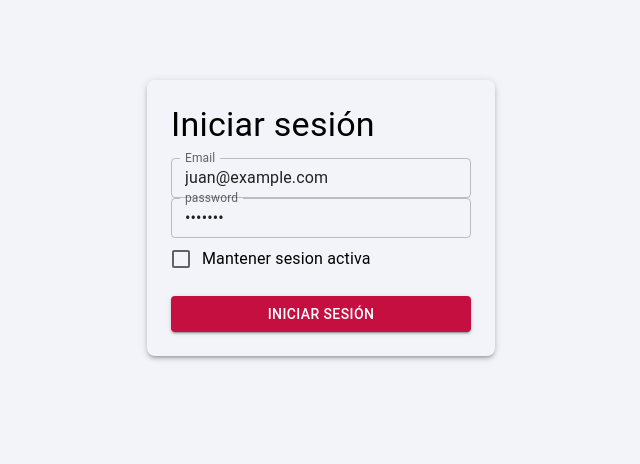
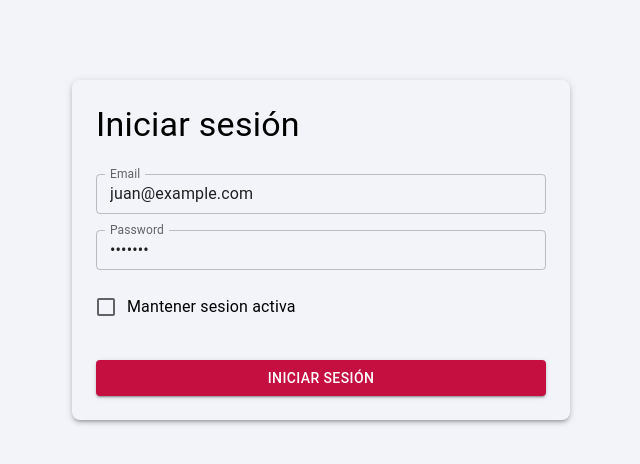
Before and after one commit to dvidaillet/powerloads-mio-vite, a React (Vite) app: page /login in a window 1280 px wide. Shown: the top 464 px of the page, without its empty margins (319-959 px from the left). Built offline with nearby package versions, Linux system fonts and the light colour scheme.

Commit message:
add translates to inputs form field

```diff
--- a/public/locales/en/translation.json
+++ b/public/locales/en/translation.json
@@ -59,7 +59,16 @@
     "lastNameRequired": "The last name field is required",
     "emailRequired": "The email field is required",
     "emailIncorrectFormat": "The email format is invalid",
-    "roleRequired": "You must select a role"
+    "roleRequired": "You must select a role",
+    "passwordRequired": "The password field is required"
+  },
+  "formFields": {
+    "password": "Password",
+    "lastNameRequired": "The last name field is required",
+    "emailRequired": "The email field is required",
+    "emailIncorrectFormat": "The email format is invalid",
+    "roleRequired": "You must select a role",
+    "passwordRequired": "The password field is required"
   },
   "addUserModal": {
     "title": "Add new user"
--- a/src/components/Form/Input/FormInput.tsx
+++ b/src/components/Form/Input/FormInput.tsx
@@ -1,5 +1,6 @@
 import React from "react";
 import { Controller } from "react-hook-form";
+import { useTranslation } from "react-i18next";
 import { TextField } from "@mui/material";
 
 interface FormInputProps {
@@ -20,6 +21,7 @@ const FormInputComponent: React.FC<FormInputProps> = ({
   errorMessage,
   defaultValue = "",
 }) => {
+  const { t } = useTranslation();
   return (
     <Controller
       name={name}
@@ -28,7 +30,7 @@ const FormInputComponent: React.FC<FormInputProps> = ({
       render={({ field }) => (
         <TextField
           {...field}
-          label={label}
+          label={t(label)}
           variant="outlined"
           fullWidth
           size="small"
--- a/src/components/Form/Select/FormSelect.tsx
+++ b/src/components/Form/Select/FormSelect.tsx
@@ -33,10 +33,10 @@ const FormSelectComponent: React.FC<FormSelectProps> = ({
       control={control}
       render={({ field }) => (
         <FormControl fullWidth error={!!errorMessage}>
-          <InputLabel>{label}</InputLabel>
+          <InputLabel>{t(label)}</InputLabel>
           <Select
             {...field}
-            label={label}
+            label={t(label)}
             size="small"
             value={field.value || ""} // Asegúrate de que sea un string
             input={<OutlinedInput sx={{ marginTop: 1 }} label={label} />}
--- a/src/modules/loguin/LoguinView.tsx
+++ b/src/modules/loguin/LoguinView.tsx
@@ -18,7 +18,7 @@ const LoguinView = () => {
     defaultValues: {
       email: "juan@example.com",
       password: "1224456",
-      activeSection:false,
+      activeSection: false,
     },
   });
 
@@ -30,12 +30,15 @@ const LoguinView = () => {
   return (
     <Box
       sx={{
-        width: 300,
+        width: 450,
         margin: "auto",
         mt: 10,
         p: 3,
         boxShadow: 3,
         borderRadius: 2,
+        display: "flex",
+        flexDirection: "column",
+        gap: 2,
       }}
       component="form"
       onSubmit={handleSubmit(onSubmit)}
@@ -46,18 +49,22 @@ const LoguinView = () => {
       <FormInputComponent
         name="email"
         control={control}
-        label="Email"
+        label="headerColumns.email"
         type="email"
         errorMessage={t(errors.email?.message || "")}
       />
       <FormInputComponent
         name="password"
         control={control}
-        label="password"
+        label="formFields.password"
         type="password"
         errorMessage={t(errors.email?.message || "")}
       />
-      <FormCheckboxComponent control={control} label="Mantener sesion activa" name="activeSection" />
+      <FormCheckboxComponent
+        control={control}
+        label="Mantener sesion activa"
+        name="activeSection"
+      />
 
       <Button
         fullWidth
--- a/src/modules/users/components/AddUserForm/AddUserForm.tsx
+++ b/src/modules/users/components/AddUserForm/AddUserForm.tsx
@@ -100,20 +100,20 @@ const AddUserForm = ({ open, handleClose }: AddUserFormProps) => {
           <FormInputComponent
             name="firstName"
             control={control}
-            label="Nombre"
+            label="headerColumns.firstName"
             errorMessage={t(errors.firstName?.message || "")}
           />
           <FormInputComponent
             name="lastName"
             control={control}
-            label="Apellidos"
+            label="headerColumns.lastName"
             errorMessage={t(errors.lastName?.message || "")}
           />
 
           <FormInputComponent
             name="email"
             control={control}
-            label="Email"
+            label="headerColumns.email"
             type="email"
             errorMessage={t(errors.email?.message || "")}
           />
```
Also changed, not shown: public/locales/es/translation.json (+10 -1 lines).
